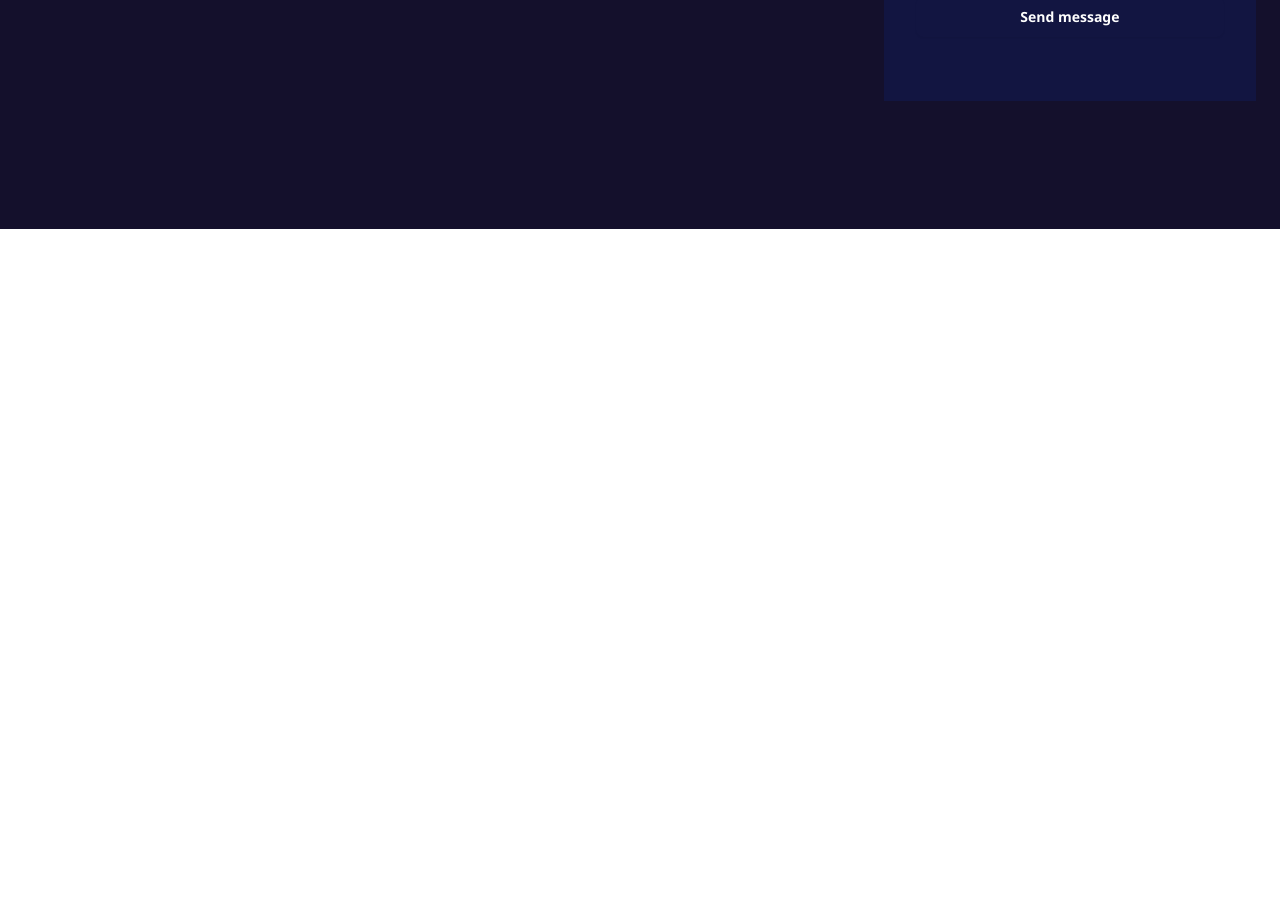
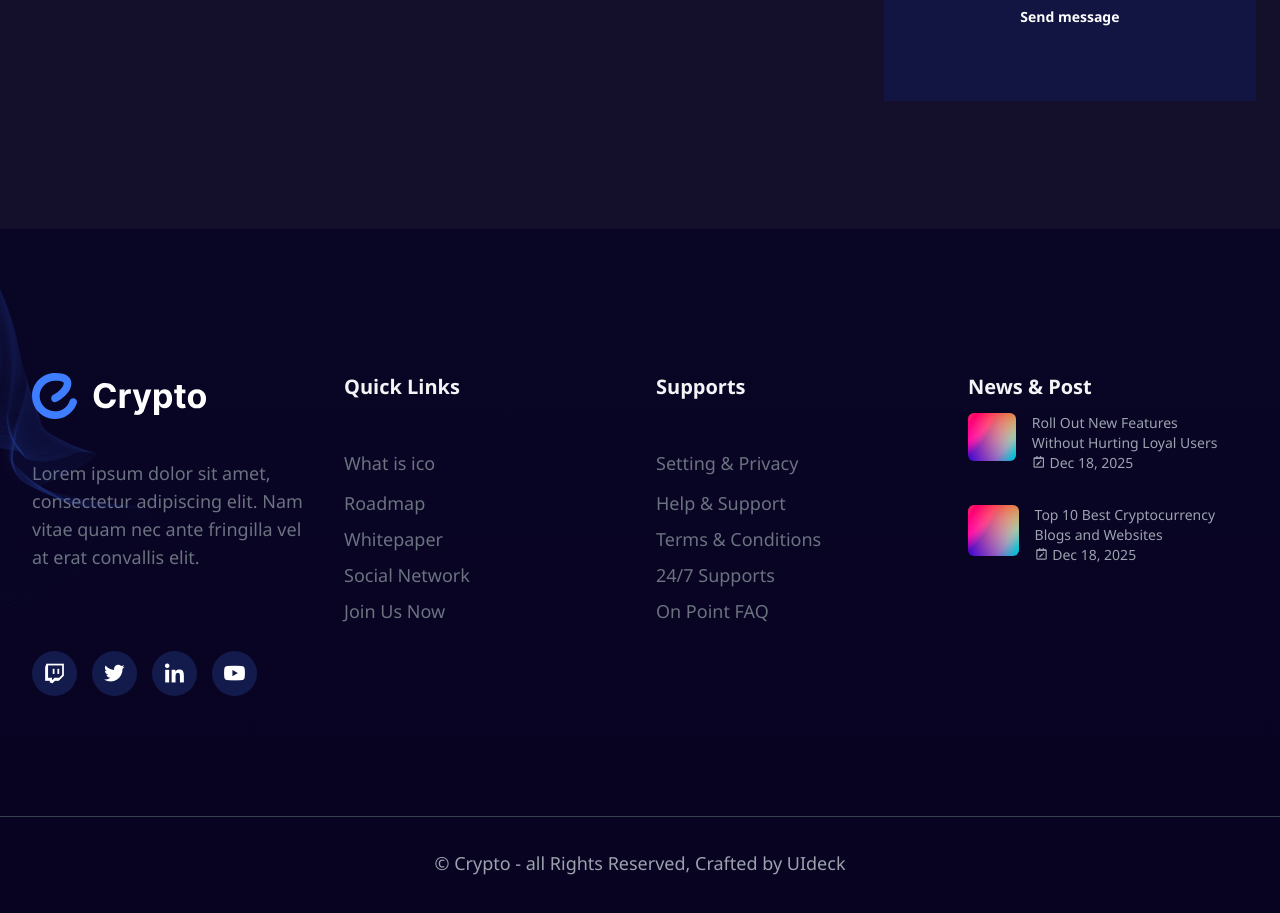
Before and after one commit to Amugt/Crypto-Tailwind--Template, a plain HTML site: page index.html in a window 1280 px wide. Shown: the part 7967-8880 px from the top of the page. Before the commit the page ends 8196 px from the top, so only its background shows below. Drawn offline with Linux system fonts and the light colour scheme.

Commit message:
feat:footer section

```diff
--- a/index.html
+++ b/index.html
@@ -1119,7 +1119,7 @@
                             </div>
                         </div>
                         <div class="rounded-3xl">
-                            <img src="./assests/images/b-image-01.jpg" class="rounded-t-3xl w-full object-cover" alt="" />
+                            <img src="./assests/images/b-image-02.jpg" class="rounded-t-3xl w-full object-cover" alt="" />
 
                             <div class="post-bg">
                                 <div class="flex gap-2">
@@ -1284,6 +1284,154 @@
         </div>
       </div>
     </section>
+    <section id="footer">
+      <div class="py-16 sm:py-24 relative">
+        <div class="mx-auto max-w-7xl px-6 lg:px-8 border-b border-gray-700">
+          <div
+            class="grid max-w-xl grid-cols-1 gap-y-10 gap-x-8 lg:max-w-none py-20 lg:grid-cols-4 lg:gap-y-16"
+          >
+            <div>
+              <img src="./assests/svg/logo-white.svg" class="p-8" alt="" />
+              <p class="text-lg py-10 text-gray-500">
+                Lorem ipsum dolor sit amet, consectetur adipiscing elit. Nam
+                vitae quam nec ante fringilla vel at erat convallis elit.
+              </p>
+              <div class="social-medias py-10">
+                <div class="social-media-icons">
+                  <i class="bx bxl-twitch"></i>
+                </div>
+                <div class="social-media-icons">
+                  <i class="bx bxl-twitter"></i>
+                </div>
+                <div class="social-media-icons">
+                  <i class="bx bxl-linkedin"></i>
+                </div>
+                <div class="social-media-icons">
+                  <i class="bx bxl-youtube"></i>
+                </div>
+              </div>
+            </div>
+            <div class="">
+              <h1 class="text-xl text-gray-100 font-bold">Quick Links</h1>
+              <div class="py-10">
+                <a
+                  href=""
+                  class="text-lg block py-2 text-gray-500 hover:text-blue-600"
+                >
+                  What is ico</a
+                >
+                <a
+                  href=""
+                  class="text-lg block py-1 text-gray-500 hover:text-blue-600"
+                >
+                  Roadmap</a
+                >
+                <a
+                  href=""
+                  class="text-lg block py-1 text-gray-500 hover:text-blue-600"
+                >
+                  Whitepaper</a
+                >
+                <a
+                  href=""
+                  class="text-lg block py-1 text-gray-500 hover:text-blue-600"
+                >
+                  Social Network</a
+                >
+                <a
+                  href=""
+                  class="text-lg block py-1 text-gray-500 hover:text-blue-600"
+                >
+                  Join Us Now</a
+                >
+              </div>
+            </div>
+            <div class="">
+              <h1 class="text-xl text-gray-100 font-bold">Supports</h1>
+              <div class="py-10">
+                <a
+                  href=""
+                  class="text-lg block py-2 text-gray-500 hover:text-blue-600"
+                >
+                  Setting & Privacy</a
+                >
+                <a
+                  href=""
+                  class="text-lg block py-1 text-gray-500 hover:text-blue-600"
+                >
+                  Help & Support</a
+                >
+                <a
+                  href=""
+                  class="text-lg block py-1 text-gray-500 hover:text-blue-600"
+                >
+                  Terms & Conditions</a
+                >
+                <a
+                  href=""
+                  class="text-lg block py-1 text-gray-500 hover:text-blue-600"
+                >
+                  24/7 Supports</a
+                >
+                <a
+                  href=""
+                  class="text-lg block py-1 text-gray-500 hover:text-blue-600"
+                >
+                  On Point FAQ</a
+                >
+              </div>
+            </div>
+            <div>
+              <h1 class="text-xl text-gray-100 font-bold">News & Post</h1>
+
+              <div class="flex pt-3 gap-5">
+                <div class="w-20 h-20">
+                  <img
+                    src="./assests/images/post1.jpg"
+                    class="w-full h-full object-cover rounded-md"
+                    alt=""
+                  />
+                </div>
+                <div class="px-4">
+                  <p class="text-sm text-gray-400">
+                    Roll Out New Features Without Hurting Loyal Users
+                  </p>
+                  <p class="text-sm text-gray-400">
+                    <i class="bx bx-calendar-edit"></i> Dec 18, 2025
+                  </p>
+                </div>
+              </div>
+              <div class="flex pt-3 gap-5">
+                <div class="w-20 h-20">
+                  <img
+                    src="./assests/images/post1.jpg"
+                    class="w-full h-full object-cover rounded-md"
+                    alt=""
+                  />
+                </div>
+                <div class="px-4">
+                  <p class="text-sm text-gray-400">
+                    Top 10 Best Cryptocurrency Blogs and Websites
+                  </p>
+                  <p class="text-sm text-gray-400">
+                    <i class="bx bx-calendar-edit"></i> Dec 18, 2025
+                  </p>
+                </div>
+              </div>
+            </div>
+          </div>
+        </div>
+        <div class="w-full text-center">
+          <p class="text-lg mt-8 text-gray-400">
+            © Crypto - all Rights Reserved, Crafted by UIdeck
+          </p>
+        </div>
+
+        <div class="absolute left-0 top-0">
+          <img src="./assests/svg/footer-shape-2.svg" alt="" />
+        </div>
+      </div>
+    </section>
 
     <script>
       const detailsElements = document.querySelectorAll("details ");
--- a/style.css
+++ b/style.css
@@ -61,3 +61,29 @@ details,
 .contact-form {
     background-color: rgb(18, 23, 69, 0.85);
 }
+
+.social-medias {
+    display: flex;
+    gap: 15px;
+}
+
+.social-media-icons {
+    background-color: #131b4d;
+    font-size: 25px;
+    display: flex;
+    justify-content: center;
+    align-items: center;
+    width: 45px;
+    height: 45px;
+    color: white;
+    border-radius: 100%;
+    -webkit-border-radius: 100%;
+    -moz-border-radius: 100%;
+    -ms-border-radius: 100%;
+    -o-border-radius: 100%;
+}
+
+.social-media-icons:hover {
+    background-color: #3e7dff;
+    cursor: pointer;
+}
```
Also changed, not shown: assests/images/b-image-02.jpg (added), assests/images/post1.jpg (added), assests/images/post2.jpg (added), assests/svg/footer-shape-1.svg (added), assests/svg/footer-shape-2.svg (added).
